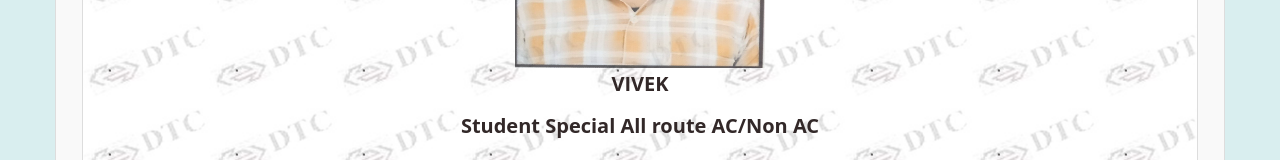
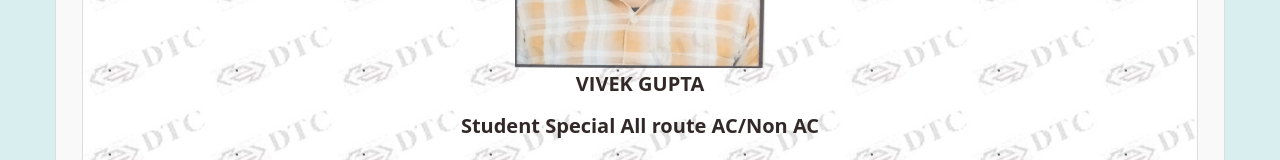
Before and after one commit to DTCBUSPASSs/DTCPASS, a plain HTML site: page index.html in a window 1280 px wide. Shown: the part 574-734 px from the top of the page. Drawn offline with Linux system fonts and the light colour scheme.

Commit message:
Update index.html

```diff
--- a/index.html
+++ b/index.html
@@ -114,7 +114,7 @@
 				    						<tr>
 												<td class="text-center" colspan="4">
 													<img src="images/SHmRUpNPTj3Mf-Z.jpg" height="250px" width="250px" style="opacity: 65%;"><br>
-													<label style="font-size:20px;"><b>VIVEK</b></label><br>
+													<label style="font-size:20px;"><b>VIVEK GUPTA</b></label><br>
 
 
 
```
